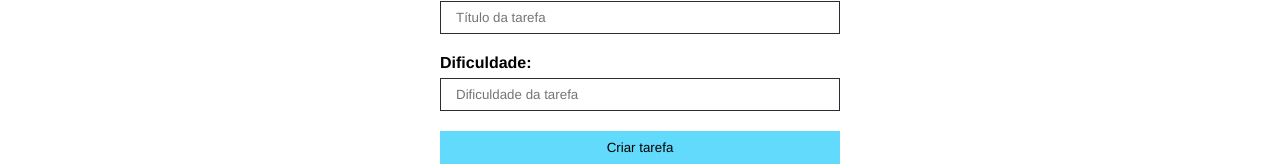
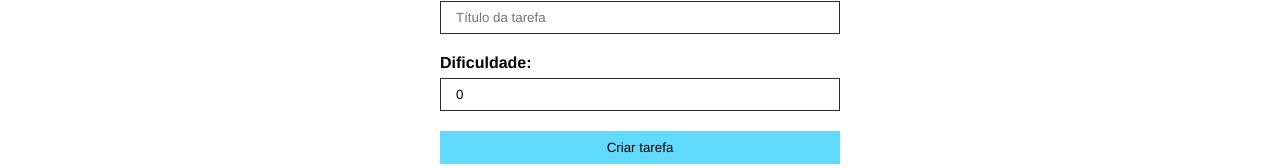
Before and after one commit to Orozimbo1/React-TS_Todo, a React (Vite) app in the folder todo-list/: page / in a window 1280 px wide. Shown: the part 172-340 px from the top of the page. Built offline with nearby package versions, Linux system fonts and the light colour scheme.

Commit message:
Adicionando tarefas

```diff
--- a/todo-list/index.html
+++ b/todo-list/index.html
@@ -1,5 +1,5 @@
 <!DOCTYPE html>
-<html lang="en">
+<html lang="pt-br">
   <head>
     <meta charset="UTF-8" />
     <link rel="icon" type="image/svg+xml" href="/vite.svg" />
--- a/todo-list/src/App.tsx
+++ b/todo-list/src/App.tsx
@@ -1,3 +1,6 @@
+import { useState } from 'react'
+
+// CSS
 import styles from './App.module.css'
 
 // Components
@@ -11,13 +14,15 @@
 
 function App() {
 
+  const [taskList, setTaskList] = useState<ITask[]>([])
+
   return (
     <div className="App">
       <Header />
       <main className={styles.main}>
         <div>
           <h2>O que você vai fazer?</h2>
-          <Taskform btnText='Criar tarefa' />
+          <Taskform btnText='Criar tarefa' taskList={taskList} setTaskList={setTaskList} />
         </div>
         <div>
           <h2>Suas tarefas:</h2>
--- a/todo-list/src/components/Taskform.tsx
+++ b/todo-list/src/components/Taskform.tsx
@@ -7,17 +7,30 @@
 import { ITask } from '../interface/Task'
 
 type Props = {
-  btnText: string
+  btnText: string,
+  taskList: ITask[],
+  setTaskList?: React.Dispatch<React.SetStateAction<ITask[]>>
 }
 
-const Taskform = ({ btnText }: Props) => {
+const Taskform = ({ btnText, taskList, setTaskList }: Props) => {
 
   const [id, setId] = useState<number>(0)
   const [title, setTitle] = useState<string>('')
   const [difficulty, setDifficulty] = useState<number>(0)
 
-  const addTaskHandler = () => {
+  const addTaskHandler = (e: FormEvent<HTMLFormElement>) => {
+    e.preventDefault()
 
+    const id = Math.floor(Math.random() * 1000)
+
+    const newTask: ITask = { id, title, difficulty }
+
+    setTaskList!([...taskList, newTask])
+
+    setTitle('')
+    setDifficulty(0)
+
+    console.log(taskList)
   }
 
   const handleChange = (e: ChangeEvent<HTMLInputElement>) => {
@@ -26,8 +39,6 @@
     } else {
       setDifficulty(parseInt(e.target.value))
     }
-
-    console.log(title, difficulty)
   }
 
   return (
@@ -39,6 +50,7 @@
           name='title'
           placeholder='Título da tarefa'
           onChange={handleChange}
+          value={title}
         />
       </div>
       <div className={styles.input_container}>
@@ -50,6 +62,7 @@
           min={0}
           max={5}
           onChange={handleChange}
+          value={difficulty}
         />
       </div>
       <input type="submit" value={btnText} />
```
